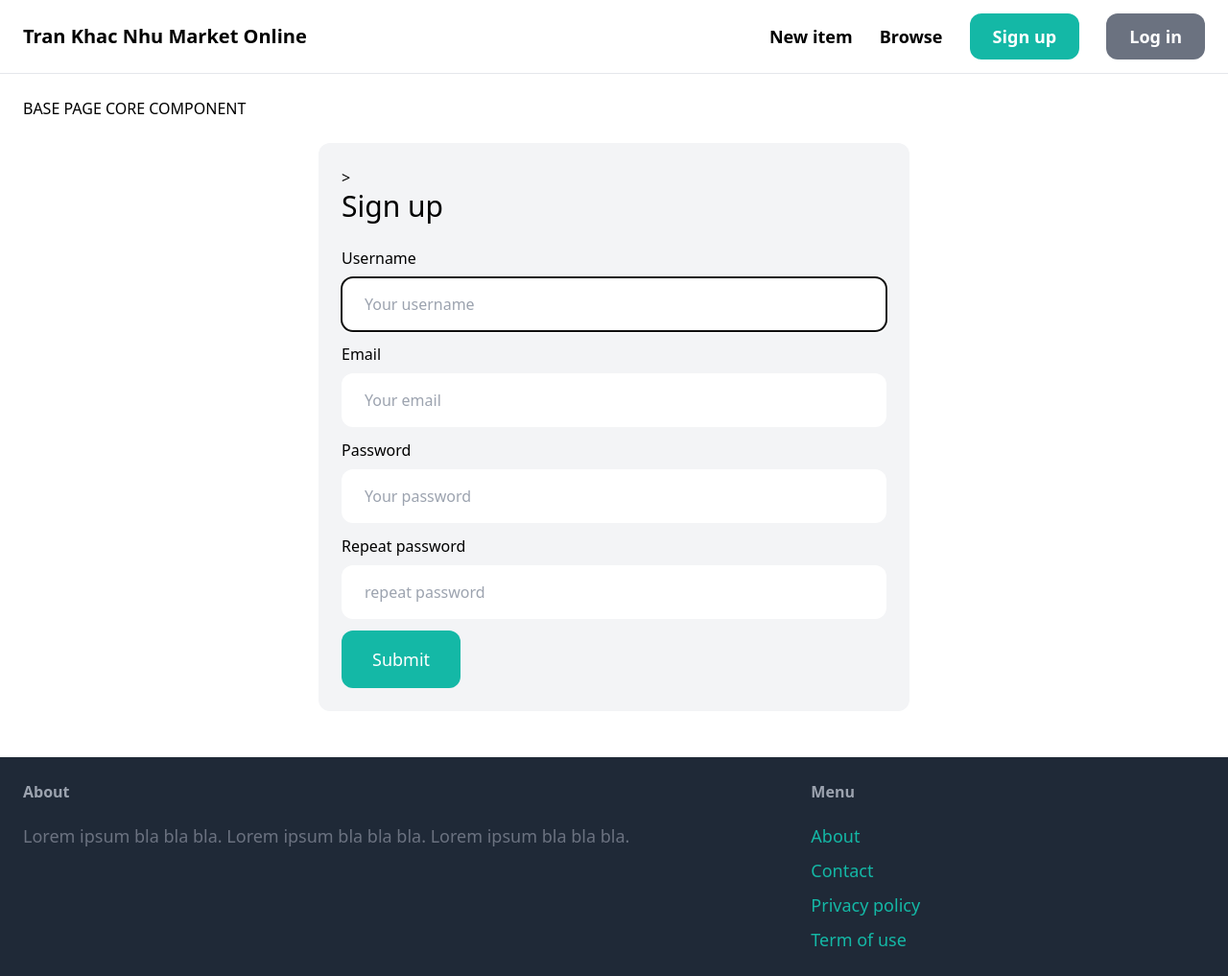
After one commit to khacnhu/DjangoPythonProjectMarketOnline, a Django app: page /signup/ in a window 1280 px wide. The commit adds this page. Shown: the whole page at 96% size. Run offline with Django 5.2, Linux system fonts and the light colour scheme; some libraries are stand-ins or nearby versions.

```diff
--- /dev/null
+++ b/core/forms.py
@@ -0,0 +1,54 @@
+from django import forms
+from django.contrib.auth.forms import UserCreationForm, AuthenticationForm
+from django.contrib.auth.models import User
+
+
+class LoginForm(AuthenticationForm):
+    username = forms.CharField(widget=forms.TextInput(
+        attrs={
+            'placeholder': 'Your username',
+            'class': 'w-full py-4 px-6 rounded-xl'
+        }
+    ))
+
+    password1 = forms.CharField(widget=forms.PasswordInput(
+        attrs={
+            'placeholder': 'Your password',
+            'class': 'w-full py-4 px-6 rounded-xl'
+        }
+    ))
+
+class SignupForm(UserCreationForm):
+    class Meta:
+        model = User
+        fields = ('username', 'email', 'password1', 'password2')
+
+    username = forms.CharField(widget=forms.TextInput(
+        attrs={
+            'placeholder': 'Your username',
+            'class': 'w-full py-4 px-6 rounded-xl'
+        }
+    ))
+
+
+    email = forms.CharField(widget=forms.EmailInput(
+        attrs={
+            'placeholder': 'Your email',
+            'class': 'w-full py-4 px-6 rounded-xl'
+        }
+    ))
+
+    password1 = forms.CharField(widget=forms.PasswordInput(
+        attrs={
+            'placeholder': 'Your password',
+            'class': 'w-full py-4 px-6 rounded-xl'
+        }
+    ))
+
+
+    password2 = forms.CharField(widget=forms.PasswordInput(
+        attrs={
+            'placeholder': 'repeat password',
+            'class': 'w-full py-4 px-6 rounded-xl'
+        }
+    ))
--- a/core/templates/core/base.html
+++ b/core/templates/core/base.html
@@ -19,7 +19,7 @@
             <a href="/" class="text-xl font-semibold">Tran Khac Nhu Market Online</a>
 
             <div class="space-x-6">
-                <a href="/" class="text-lg font-semibold hover:text-gray-500">New item</a>
+                <a href={% url "item:new" %} class="text-lg font-semibold hover:text-gray-500">New item</a>
                 <a href="/"  class="text-lg font-semibold hover:text-gray-500">Browse</a>
 
 
--- /dev/null
+++ b/core/templates/core/signup.html
@@ -0,0 +1,53 @@
+{% extends "core/base.html" %}
+{% block title %} Signup Page {% endblock title %}
+
+
+{% block content %}
+
+<div class="w-1/2 my-6 mx-auto p-6 bg-gray-100 rounded-xl">>
+    <h1 class="mb-6 text-3xl">Sign up</h1>
+
+    <form method="post" action=".">
+        {% csrf_token %}
+
+        <div class="mb-3">
+            <label class="inline-block mb-2">Username</label><br>
+            {{ form.username }}
+        </div>
+
+        <div class="mb-3">
+            <label class="inline-block mb-2">Email</label><br>
+            {{ form.email }}
+        </div>
+
+        <div class="mb-3">
+            <label class="inline-block mb-2">Password</label><br>
+            {{ form.password1 }}
+        </div>
+
+        <div class="mb-3">
+            <label class="inline-block mb-2">Repeat password</label><br>
+            {{ form.password2 }}
+        </div>
+
+        {% if form.errors or form.non_field_errors %}
+            <div class="mb-3 p-6 bg-red-100 rounded-xl">
+                {% for field in form %}
+                    {{ field.errors }}
+                {% endfor %}
+
+                {{ form.non_field_errors }}
+            </div>
+        {% endif %}
+
+        <button class="py-4 px-8 text-lg bg-teal-500 hover:bg-teal-700 rounded-xl text-white">Submit</button>
+    </form>
+
+
+
+</div>
+
+
+
+
+{% endblock  %}
--- a/core/urls.py
+++ b/core/urls.py
@@ -1,9 +1,13 @@
-from django.contrib import admin
+from django.contrib.auth import views as auth_views
 from django.urls import path
 from . import views
+from .forms import LoginForm
 
 urlpatterns = [
      path('', views.index, name='index'),
      path('contact', views.contact, name='contact'),
+     path('signup/', views.signup, name='signup'),
+     path('login/', auth_views.LoginView.as_view(template_name='core/login.html', authentication_form=LoginForm), name='login'),
+
 
 ]
--- a/core/views.py
+++ b/core/views.py
@@ -1,5 +1,7 @@
-from django.shortcuts import render
+from django.shortcuts import render, redirect
 from item.models import Category, Item
+from .forms import SignupForm
+
 
 # Create your views here.
 def index(request):
@@ -14,3 +16,22 @@
 
 def contact(request):
     return render(request, 'core/contact.html')
+
+
+def signup(request):
+    if request.method == 'POST':
+        form = SignupForm(request.POST)
+
+        if form.is_valid():
+            form.save()
+
+            return redirect('/login')
+    else:
+        form = SignupForm()
+
+
+
+    form = SignupForm()
+    return render(request, 'core/signup.html', {
+        'form': form
+    })
--- a/item/urls.py
+++ b/item/urls.py
@@ -6,5 +6,6 @@
 
 urlpatterns = [
      path('<int:pk>', views.detail, name='detail'),
+     path('new/', views.new, name='new')
 
 ]
--- a/puddle/settings.py
+++ b/puddle/settings.py
@@ -26,6 +26,11 @@
 DEBUG = True
 
 ALLOWED_HOSTS = []
+
+
+LOGIN_URL = '/login'
+LOGIN_REDIRECT_URL = '/'
+LOGIN_REDIRECT_URL = '/'
 
 
 # Application definition
```
Also changed, not shown: core/templates/core/login.html (added, +35 -0 lines), item/forms.py (added, +9 -0 lines), item/templates/item/form.html (added, +26 -0 lines), item/views.py (+11 -0 lines).
